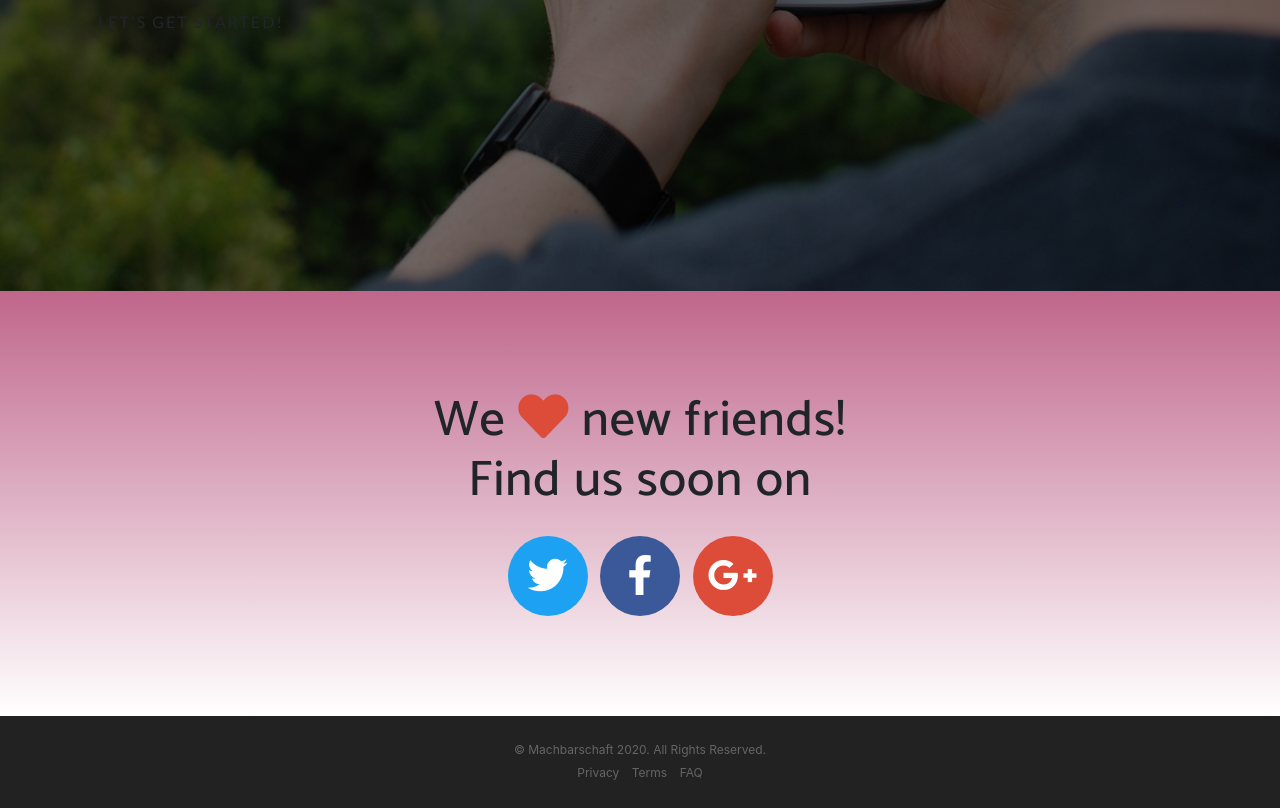
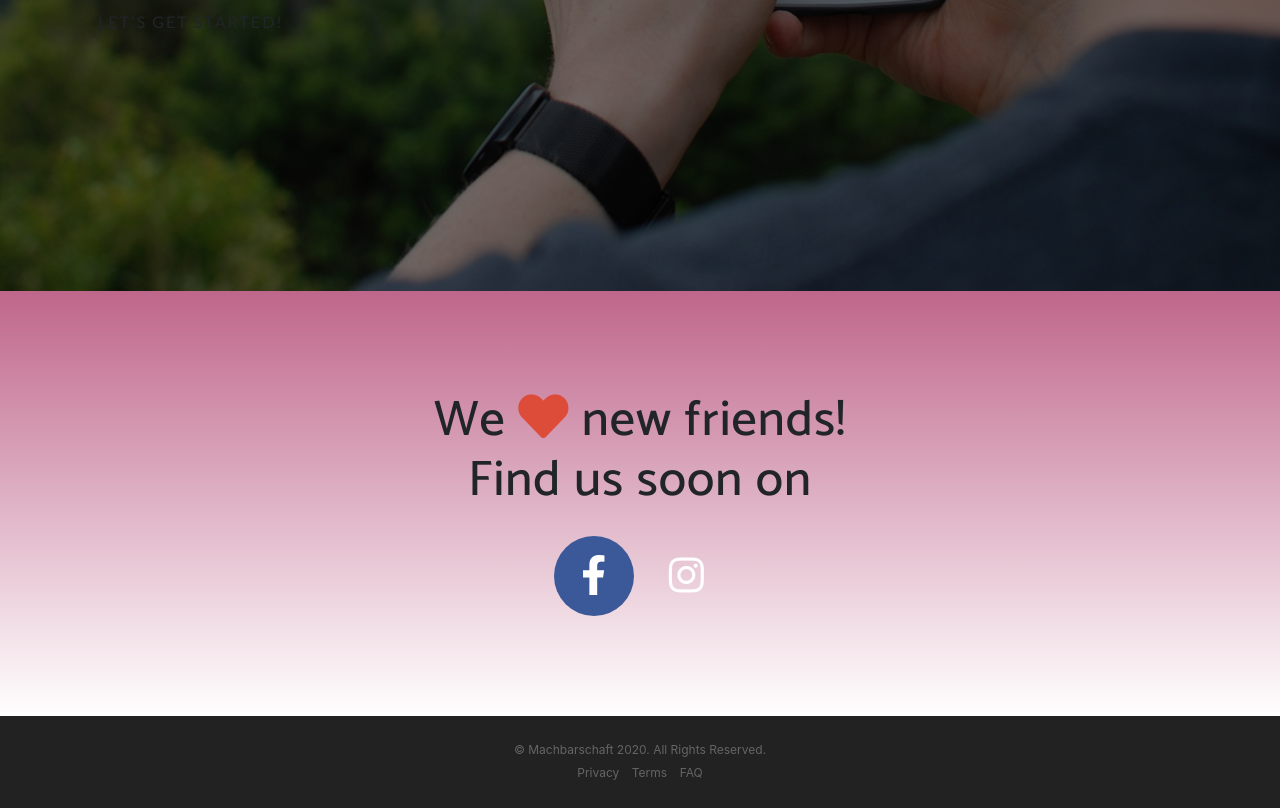
Before and after one commit to machbarschaft/machbarschaft-web, a website with bundled scripts: page index.html in a window 1280 px wide. Shown: the part 3295-4103 px from the top of the page. Built offline with nearby package versions, Linux system fonts and the light colour scheme; a web font is replaced by a local one.

Commit message:
social icons

```diff
--- a/index.html
+++ b/index.html
@@ -176,19 +176,19 @@
         <i class="fas fa-heart"></i>
         new friends!<br>Find us soon on</h2>
       <ul class="list-inline list-social">
-        <li class="list-inline-item social-twitter">
+<!--        <li class="list-inline-item social-twitter">
           <a href="#">
             <i class="fab fa-twitter"></i>
           </a>
-        </li>
+        </li> -->
         <li class="list-inline-item social-facebook">
           <a href="https://www.facebook.com/Machbarschaft-100657558253787/">
             <i class="fab fa-facebook-f"></i>
           </a>
         </li>
-        <li class="list-inline-item social-google-plus">
-          <a href="#">
-            <i class="fab fa-google-plus-g"></i>
+        <li class="list-inline-item social-instagram">
+          <a href="https://instagram.com/machbarschaft">
+            <i class="fab fa-instagram"></i>
           </a>
         </li>
       </ul>
```
